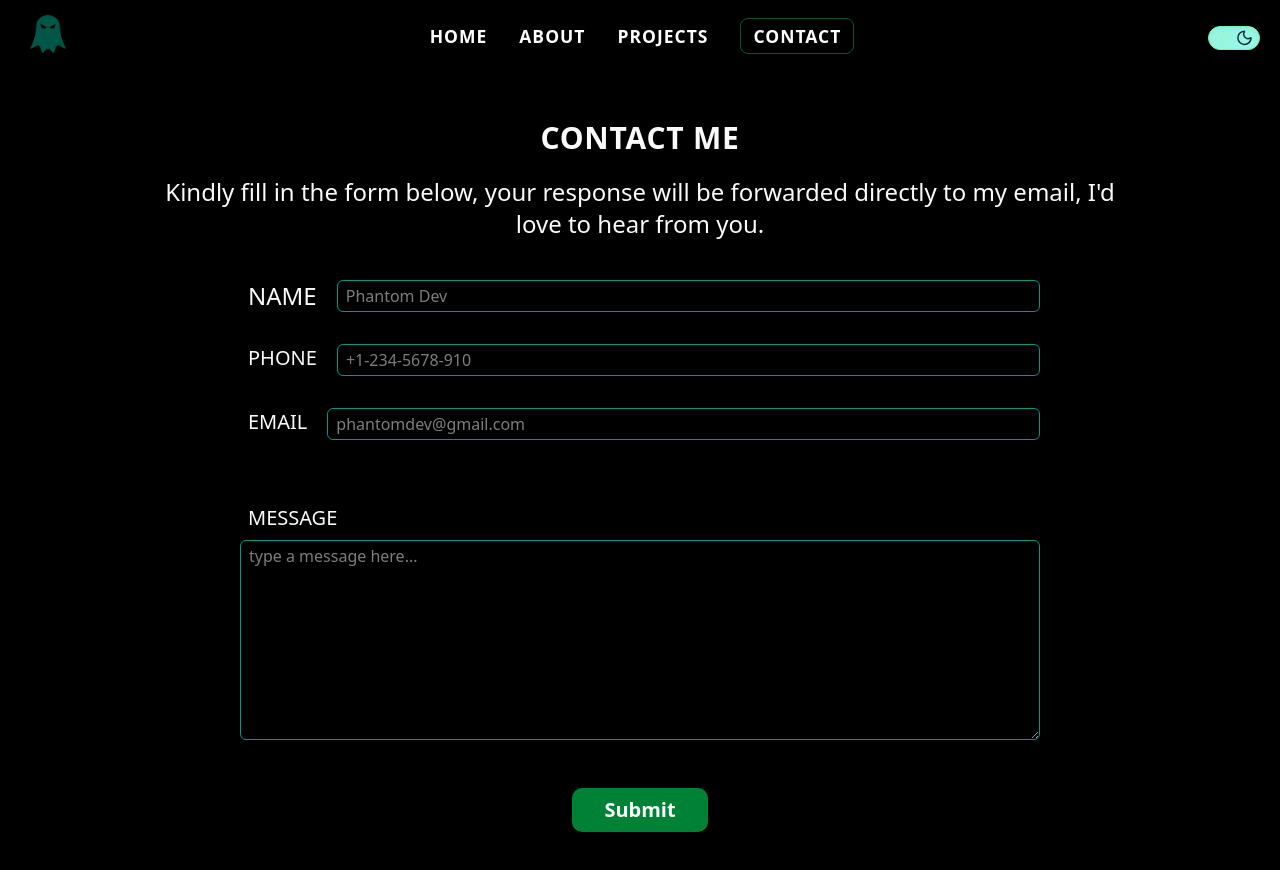
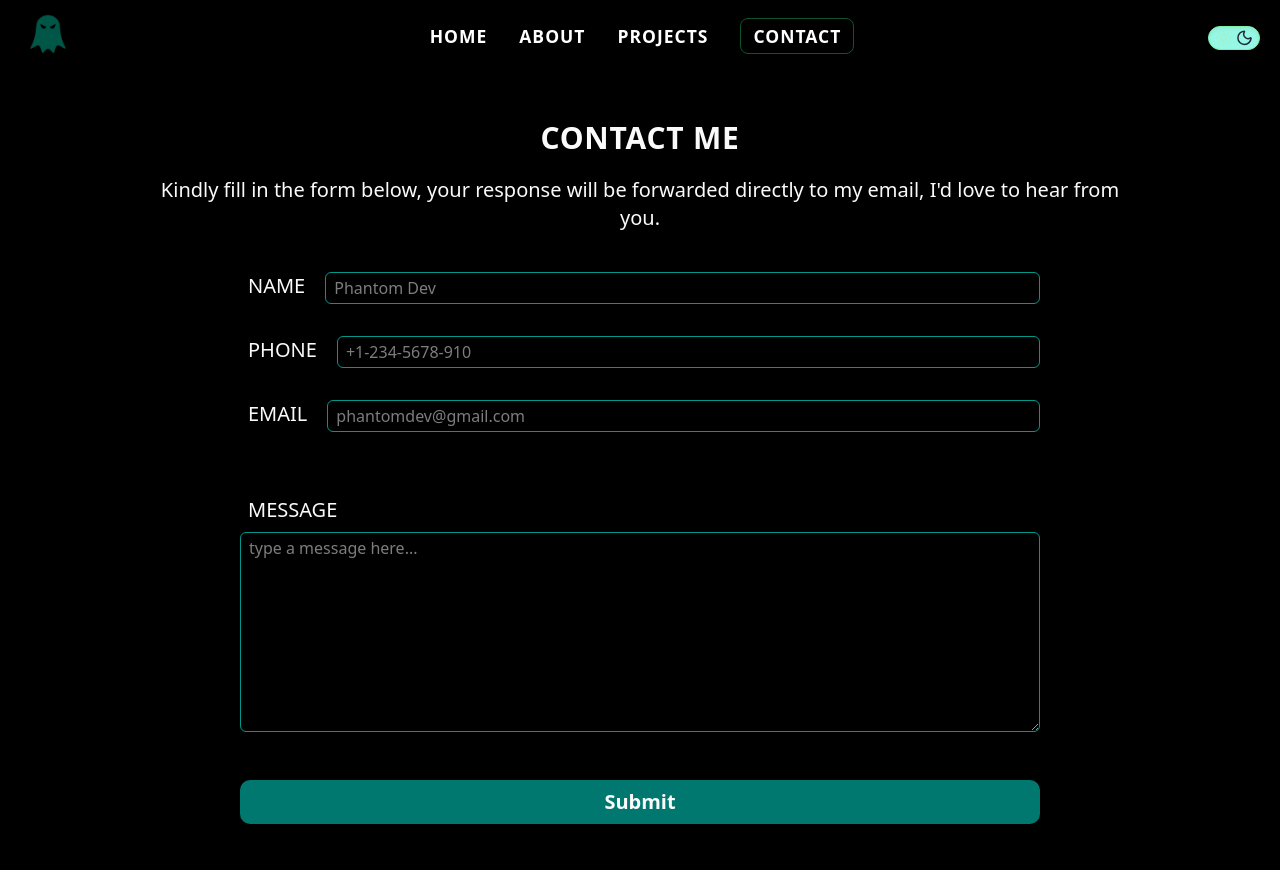
Before and after one commit to OlajuwonX/PhantomDev, a React (Vite) app: page /contact in a window 1280 px wide. Shown: the top 870 px of the page. Built offline with nearby package versions, Linux system fonts and the light colour scheme.

Commit message:
contact progress 2

```diff
--- a/src/Pages/contact.tsx
+++ b/src/Pages/contact.tsx
@@ -33,11 +33,11 @@ const Contact = () => {
                 window.location.href = "/thank-you";
             } else {
                 console.error('Server responded with error:', res.status);
-                setFormMessage("❌ Failed to send message. Please try again.");
+                setFormMessage("❌ Failed to send message.");
             }
         } catch (error) {
             console.error('Network error during form submission:', error);
-            setFormMessage("🚨 Error sending message. Please check your connection and try again.");
+            setFormMessage("🚨 Error sending message.");
         } finally {
             setIsSubmitting(false);
         }
@@ -49,45 +49,52 @@ const Contact = () => {
                 <h1 className="uppercase font-semibold md:font-bold lg:font-bold text-center text-2xl md:text-3xl lg:text-3xl -tracking-tight">Contact Me</h1>
             </ScrollReveal>
             <ScrollReveal delay={0.2}>
-                <p className="text-center text-xl md:text-2xl lg:text-2xl md:px-20 lg:px-25 mb-5">Kindly fill in the form below, your response will be forwarded directly to my email, I'd love to hear from you.</p>
+                <p className="text-center text-[15px] md:text-xl lg:text-xl md:px-20 lg:px-25 mb-5">Kindly fill in the form below, your response will be forwarded directly to my email, I'd love to hear from you.</p>
             </ScrollReveal>
-
+<ScrollReveal delay={0.3}>
     <form
         onSubmit={handleSubmit}
         className="flex flex-col gap-3 md:gap-5 lg:gap-8 w-full md:px-25 lg:px-50">
+        <ScrollReveal delay={0.4}>
             <div className="flex flex-col md:flex-row lg:flex-row gap-[3px] md:gap-3 lg:gap-3">
-                    <label className="px-2 text-[15px] md:text-2xl lg:text-2xl item-start">NAME</label>
+                <label className="px-2 text-[15px] md:text-xl lg:text-xl item-start">NAME</label>
                 <input
-                        className="border border-teal-600 rounded-sm px-2 py-[3px] outline-none hover:border-yellow-200 w-full"
+                    className="border border-teal-600 rounded-sm px-2 py-[3px] outline-none focus:border-yellow-200 w-full"
                     placeholder="Phantom Dev"
                     type="text"
                     name="name"
                     required
                 />
             </div>
+        </ScrollReveal>
+        <ScrollReveal delay={0.5}>
             <div className="flex flex-col md:flex-row lg:flex-row gap-[3px] md:gap-3 lg:gap-3">
                 <label className="px-2 text-[15px] md:text-xl lg:text-xl item-start uppercase">Phone</label>
                 <input
-                        className="border border-teal-600 rounded-sm px-2 py-[3px] outline-none hover:border-yellow-200 w-full"
+                    className="border border-teal-600 rounded-sm px-2 py-[3px] outline-none focus:border-yellow-200 w-full"
                     placeholder="+1-234-5678-910"
                     type="phone"
                     name="phone"
                     required
                 />
             </div>
+        </ScrollReveal>
+        <ScrollReveal delay={0.6}>
             <div className="flex flex-col md:flex-row lg:flex-row gap-[3px] md:gap-3 lg:gap-3">
                 <label className="px-2 text-[15px] md:text-xl lg:text-xl item-start uppercase">Email</label>
                 <input
-                        className="border border-teal-600 rounded-sm px-2 py-[3px] outline-none hover:border-yellow-200 w-full"
+                    className="bg-inherit border border-teal-600 rounded-sm px-2 py-[3px] outline-none focus:border-yellow-200 w-full"
                     placeholder="phantomdev@gmail.com"
                     type="email"
                     name="email"
                     required />
             </div>
+        </ScrollReveal>
+        <ScrollReveal delay={0.7}>
             <div className="flex flex-col gap-[3px] md:gap-2 lg:gap-2 mt-5 md:mt-8 lg:mt-8">
                 <label className="px-2 text-[15px] md:text-xl lg:text-xl item-start uppercase">Message</label>
                 <textarea
-                        className="border border-teal-600 rounded-sm px-2 py-[3px] outline-none hover:border-yellow-200 w-full h-[150px] md:h-[200px] lg:h-[200px]"
+                    className="bg-inherit border border-teal-600 rounded-sm px-2 py-[3px] outline-none focus:border-yellow-200 w-full h-[150px] md:h-[200px] lg:h-[200px]"
                     placeholder="type a message here..."
                     value={description}
                     onChange={(e) => setDescription(e.target.value)}
@@ -95,17 +102,19 @@ const Contact = () => {
                     required
                 />
             </div>
-                <div className="flex item-center justify-center mt-4">
+        </ScrollReveal>
+        <ScrollReveal delay={0.8}>
+            <div className="flex flex-col item-center justify-center mt-4">
                 <button
                     type="submit"
                     disabled={isSubmitting}
-                        className="px-8 py-2 rounded-lg text-[15px] md:text-xl lg:text-xl bg-green-700 font-semibold hover:bg-green-600 cursor-pointer transition-all"
+                    className="px-8 py-2 rounded-lg text-[15px] md:text-xl lg:text-xl bg-teal-700 font-semibold hover:bg-teal-600 cursor-pointer transition-all"
                 >
                     {isSubmitting ? "Sending..." : "Submit"}
                 </button>
                 {formMessage && (
                     <p
-                            className={`FormMessage ${
+                        className={`text-center mt-4 ${
                             formMessage.includes("✅") ? "success" : "error"
                         }`}
                     >
@@ -113,7 +122,10 @@ const Contact = () => {
                     </p>
                 )}
             </div>
+        </ScrollReveal>
     </form>
+</ScrollReveal>
+
         </div>
     )
 }
--- a/src/components/download.cv.tsx
+++ b/src/components/download.cv.tsx
@@ -17,7 +17,7 @@ const DownloadCVButton: React.FC<DownloadCVButtonProps> = ({ fileUrl, fileName =
     return (
         <button
             onClick={handleDownload}
-            className="px-5 py-2 rounded-xl mt-5 bg-green-700 font-semibold hover:bg-green-600 cursor-pointer transition-all z-10"
+            className="px-8 py-2 rounded-xl mt-5 bg-teal-700 font-semibold hover:bg-teal-600 cursor-pointer transition-all z-10"
         >
             📄 Download CV
         </button>
--- a/src/components/hero.tsx
+++ b/src/components/hero.tsx
@@ -53,7 +53,7 @@ const Hero = () => {
                     />
                     <NigeriaClock />
                     <DownloadCVButton fileUrl="/OlajuwonCV.pdf" fileName="Phantom-Dev.pdf"/>
-                    <button className="px-5 py-2 rounded-xl bg-green-700 font-semibold hover:bg-green-600 cursor-pointer transition-all z-10"
+                    <button className="px-8 py-2 rounded-xl bg-teal-700 font-semibold hover:bg-teal-600 cursor-pointer transition-all z-10"
                             onClick={() => navigate("/project")}
                     >
                         ➡️ My Projects
```
Lines whose indentation alone changed are shown as unchanged.
